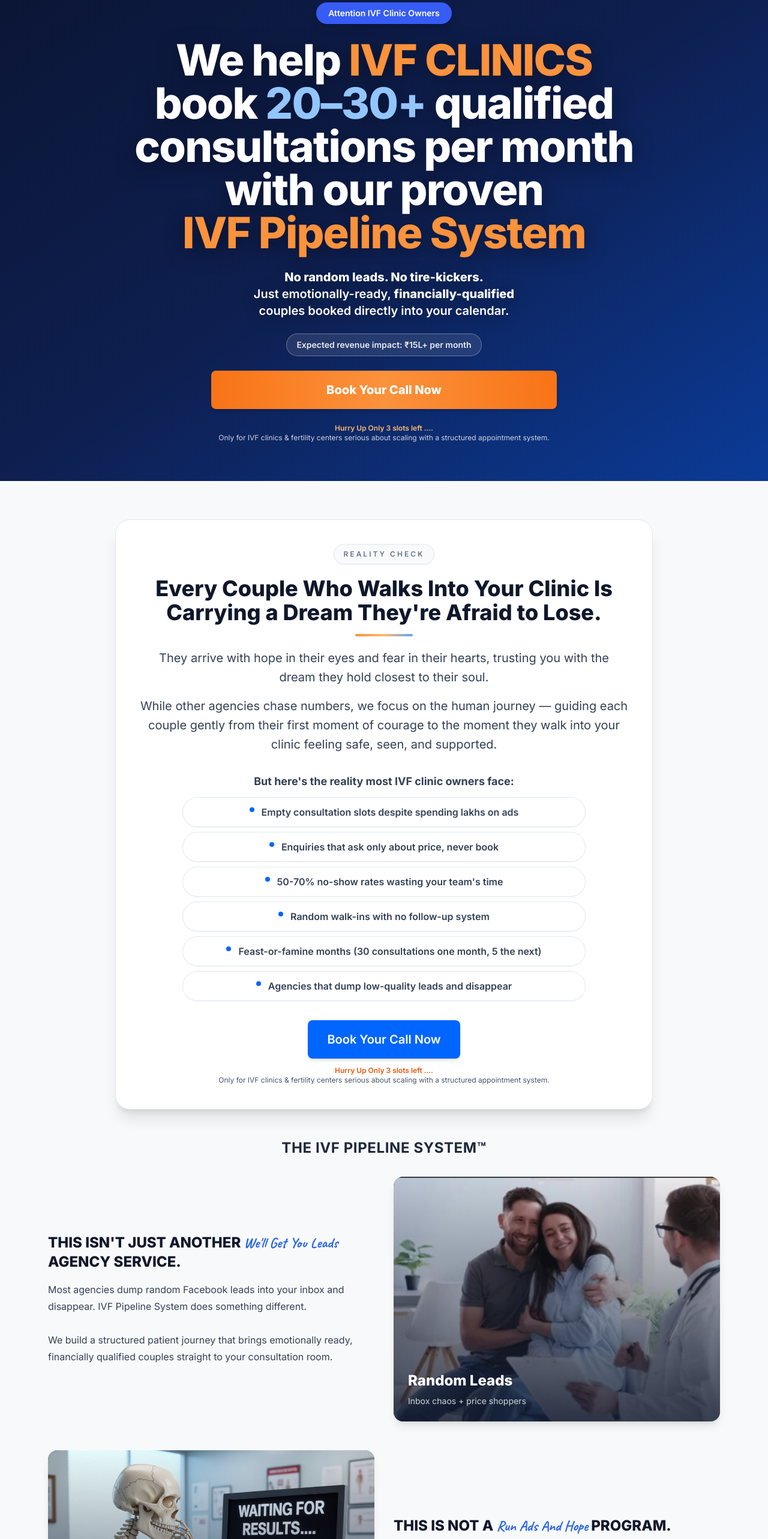
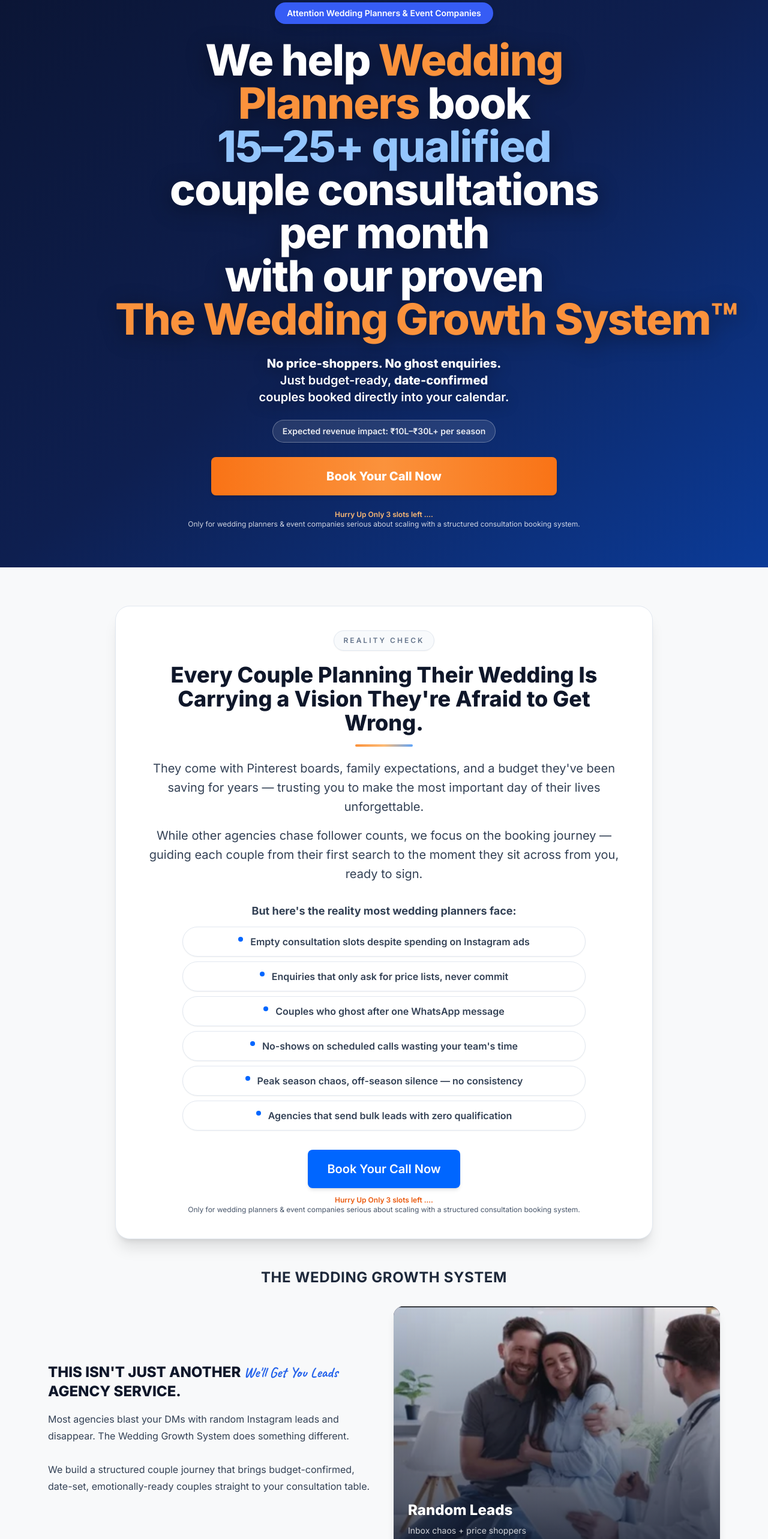
Before and after one commit to AbhiramBharadwaj/WebflowAgencyVasav, a React (Vite) app: page / in a window 1280 px wide. Shown: the part 60-2626 px from the top of the page at 60% size. Built offline with nearby package versions, Linux system fonts and the light colour scheme; a web font is replaced by a local one.

Commit message:
Added Basic Wedding Related Changes

```diff
--- a/index.html
+++ b/index.html
@@ -3,17 +3,17 @@
   <head>
     <meta charset="UTF-8" />
     <meta name="viewport" content="width=device-width, initial-scale=1.0" />
-    <title>Book 20-30+ IVF Consultations Monthly | IVF Pipeline System</title>
+    <title>Book 15–25+ Wedding Consultations Monthly | The Wedding Growth System</title>
 
     <meta
       name="description"
-      content="Get qualified IVF consultation bookings every month with our proven patient acquisition system. Trusted by fertility clinics across India. Book your Call Now!"
+      content="Get qualified wedding consultation bookings every month with our proven Wedding Growth System. Trusted by wedding planners and event companies."
     />
-    <meta name="author" content="IVF Pipeline System" />
-    <meta property="og:title" content="IVF Pipeline System" />
+    <meta name="author" content="The Wedding Growth System" />
+    <meta property="og:title" content="The Wedding Growth System" />
     <meta
       property="og:description"
-      content="Book 20-30+ qualified IVF consultations per month with a complete patient-to-appointment system built for fertility clinics."
+      content="Book 15–25+ qualified couple consultations per month with a complete wedding consultation booking system."
     />
     <meta property="og:type" content="website" />
     <meta property="og:url" content="https://primeadagency.com" />
--- a/src/pages/Index.tsx
+++ b/src/pages/Index.tsx
@@ -12,12 +12,12 @@ type FormData = {
 };
 
 const realityPoints = [
-  "Empty consultation slots despite spending lakhs on ads",
-  "Enquiries that ask only about price, never book",
-  "50-70% no-show rates wasting your team's time",
-  "Random walk-ins with no follow-up system",
-  "Feast-or-famine months (30 consultations one month, 5 the next)",
-  "Agencies that dump low-quality leads and disappear",
+  "Empty consultation slots despite spending on Instagram ads",
+  "Enquiries that only ask for price lists, never commit",
+  "Couples who ghost after one WhatsApp message",
+  "No-shows on scheduled calls wasting your team's time",
+  "Peak season chaos, off-season silence — no consistency",
+  "Agencies that send bulk leads with zero qualification",
 ];
 
 const systemHighlights = [
@@ -26,7 +26,7 @@ const systemHighlights = [
     accent: "We'll Get You Leads",
     titleSuffix: "AGENCY SERVICE.",
     body:
-      "Most agencies dump random Facebook leads into your inbox and disappear. IVF Pipeline System does something different.\n\nWe build a structured patient journey that brings emotionally ready, financially qualified couples straight to your consultation room.",
+      "Most agencies blast your DMs with random Instagram leads and disappear. The Wedding Growth System does something different.\n\nWe build a structured couple journey that brings budget-confirmed, date-set, emotionally-ready couples straight to your consultation table.",
     cardTitle: "Random Leads",
     cardNote: "Inbox chaos + price shoppers",
     cardClass: "from-slate-900 via-slate-800 to-blue-900",
@@ -35,10 +35,10 @@ const systemHighlights = [
   },
   {
     titlePrefix: "THIS IS NOT A",
-    accent: "Run Ads And Hope",
+    accent: "Post Reels And Pray",
     titleSuffix: "PROGRAM.",
     body:
-      "We don't rely on luck, boosted posts, or broad targeting.\n\nWe engineer a complete appointment pipeline using data, psychology, and trust-building touchpoints so every enquiry moves closer to your clinic, step-by-step.",
+      "We don't rely on viral posts, boosted stories, or spray-and-pray targeting.\n\nWe engineer a complete inquiry-to-booking pipeline using data, emotional psychology, and trust-building touchpoints — so every lead moves closer to signing with you, step by step.",
     cardTitle: "Waiting For Results",
     cardNote: "Low intent. Slow follow-up.",
     cardClass: "from-slate-900 via-indigo-900 to-slate-900",
@@ -47,10 +47,10 @@ const systemHighlights = [
   },
   {
     titlePrefix: "THIS IS A FULL-STACK",
-    accent: "Patient-Appointment",
+    accent: "Couple-to-Consultation",
     titleSuffix: "SYSTEM.",
     body:
-      "A complete, end-to-end infrastructure built to help IVF clinics move from unpredictable walk-ins to stable, systemised, high-quality consultations every month — without chasing referrals or discount-driven marketing.",
+      "A complete, end-to-end infrastructure built to help wedding companies move from random WhatsApp enquiries to stable, systemised, high-value consultations every month — without depending on referrals or last-minute discounts.",
     cardTitle: "Systemised Flow",
     cardNote: "Booked consultations, every week.",
     cardClass: "from-slate-900 via-slate-800 to-emerald-900",
@@ -127,67 +127,59 @@ const components = [
 
 const qualificationBoxes = [
   {
-    title: "Deep Clinic Alignment Check",
+    title: "Deep Business Alignment",
     body:
-      "We review whether your clinic's values, ethics, and treatment approach align with our trust-building patient pathway.\n\nSince IVF decisions are emotional and sensitive, we only partner with clinics committed to care, clarity, and ethical communication.",
+      "We review whether your planning style, service quality, and client communication aligns with our trust-building inquiry pathway.\n\nSince wedding decisions are deeply emotional and family-driven, we only partner with planners committed to clarity and honest expectations.",
   },
   {
     title: "Growth Positioning Opportunities",
     body:
-      "We examine your clinic's current visibility, strengths, and differentiation within your market.\n\nIf your positioning is unclear or outdated, conversions suffer.\n\nYou don't need fancy branding — just clarity and a strong treatment message.",
+      "We examine your current visibility, strengths, and what sets you apart in your city's market.\n\nIf your positioning is unclear or undifferentiated, bookings will suffer — you don't need a fancy portfolio, just a clear package and a strong promise.",
   },
   {
     title: "Quality vs. Quantity Focus",
     body:
-      "We prefer clinics that want consistent, meaningful appointments — not low-quality lead dumps or bargain hunters.\n\nIf your focus is long-term growth and real IVF cycle starts, our system will be an excellent fit.\n\nClients remember impact, not just money.",
+      "We prefer planners who want consistent, high-value bookings — not bulk enquiry dumps or budget-only shoppers.\n\nIf your focus is long-term growth and real event contracts, our system will be an excellent fit.",
   },
 ];
 
 const readinessChecks = [
-  "You want more IVF consultations every month without increasing your current ad spend.",
-  "Your team struggles to follow up consistently, and you want a system that does it reliably.",
-  "You want a predictable, structured IVF appointment system instead of random leads.",
-  "You want clarity on exactly where your clinic is losing enquiries in the patient journey.",
-  "You want to improve your enquiry → consultation → walk-in conversions with a proven framework.",
-  "You want a done-for-you system so your clinic grows even when you're not monitoring everything yourself.",
+  "You want more qualified wedding consultations every month without doubling your ad spend.",
+  "Your team struggles to follow up with every enquiry consistently, and you want a system that does it automatically.",
+  "You want a predictable, structured inquiry system instead of depending on referrals and word of mouth.",
+  "You want clarity on exactly where you're losing couples in the enquiry journey.",
+  "You want to improve your enquiry → consultation → signed contract conversions with a proven framework.",
+  "You want a done-for-you system so your business grows even during off-season.",
 ];
 
 const faqs = [
   {
-    q: "How is the IVF Pipeline System different from regular agencies?",
-    a: "We Focus On Booked IVF Consultations, Not Random Leads, Using A Complete Patient-to-Appointment Pipeline That Pre-Qualifies Every Couple Before They Reach You.",
+    q: "How is the Wedding Leads Pipeline different from regular agencies?",
+    a: "We focus on booked consultations, not random leads, using a complete couple-to-appointment pipeline that pre-qualifies every enquiry before they reach you.",
   },
   {
     q: "How soon can we expect results?",
-    a: "Most Clinics Start Receiving Qualified Consultation Bookings Within 7-14 Days Of Launch, With 20-30+ Monthly Appointments By Week 3-4.",
+    a: "(Keep closed — answer on call)",
   },
   {
-    q: "Will you work with other IVF clinics in my city?",
-    a: "No. We Only Work With 1-2 Clinics Per City To Protect Your Market Share And Ensure You're Not Competing With Our Own Clients.",
+    q: "Will you work with other wedding planners in my city?",
+    a: "(Keep closed — exclusivity angle)",
   },
   {
-    q: "What if it doesn't work for my clinic?",
-    a: "We Guarantee 20+ Qualified Appointments In Your First 30 Days, Or We Keep Working At No Additional Cost Until We Hit That Number.",
+    q: "What if it doesn't work for my company?",
+    a: "(Keep closed — your guarantee answer)",
   },
   {
-    q: "Do I need a website or marketing experience?",
-    a: "No. We Build The Complete System For You — Landing Pages, Follow-Up Automation, Calendar Integration — You Just Show Up For Consultations.",
+    q: "Do I need a website or social media presence?",
+    a: "(Keep closed)",
   },
   {
     q: "What type of couples will this attract?",
-    a: "Emotionally Ready, Financially Qualified Couples Who Are Actively Searching For IVF Treatment And Ready To Book Within 30-90 Days.",
-  },
-  {
-    q: "Why is the IVF Pipeline System™ effective?",
-    a: "It's Built On Data From 50+ IVF Clinics, Uses Patient Psychology At Every Step, And Pre-Qualifies Based On Budget, Timeline, And Readiness — Not Just Random Clicks.",
+    a: "(Keep closed)",
   },
   {
     q: "Is there a long-term contract?",
-    a: "We Recommend 90 Days To Fully Optimize Your Pipeline, But We Offer Flexible Options Based On Your Clinic's Needs And Commitment Level.",
-  },
-  {
-    q: "Do you guarantee IVF cycle starts?",
-    a: "We Guarantee Consultation Bookings (20-30+/Month). Cycle Conversions Depend On Your Consultation Quality, Pricing, And Patient Experience.",
+    a: "(Keep closed)",
   },
 
 ];
@@ -197,7 +189,7 @@ const Index = () => {
   const [isFormOpen, setIsFormOpen] = useState(false);
   const [errors, setErrors] = useState<string | null>(null);
   const [isSubmitting, setIsSubmitting] = useState(false);
-  const [activeFAQ, setActiveFAQ] = useState(0);
+  const [activeFAQ, setActiveFAQ] = useState(-1);
   const [formData, setFormData] = useState<FormData>({
     name: "",
     id: "",
@@ -267,7 +259,7 @@ const Index = () => {
         status: "New Lead",
         qna_simple: `owner: ${ownerLabel}`,
         whatsapp_message:
-          `*🚨 NEW LEAD ENQUIRY - IVF PIPELINE SYSTEM!*\n\n` +
+          `*🚨 NEW LEAD ENQUIRY - THE WEDDING GROWTH SYSTEM!*\n\n` +
           `🔥 Status: New Lead\n` +
           `🕒 Received Time: ${receivedTime}\n` +
           `👤 Name: ${formData.name.trim()}\n` +
@@ -320,7 +312,7 @@ const Index = () => {
   const renderCtaNote = (textClass: string, accentClass: string) => (
     <div className={`mt-3 text-center text-xs ${textClass}`}>
       <div className={`font-semibold ${accentClass}`}>Hurry Up Only 3 slots left ....</div>
-      <div>Only for IVF clinics &amp; fertility centers serious about scaling with a structured appointment system.</div>
+      <div>Only for wedding planners &amp; event companies serious about scaling with a structured consultation booking system.</div>
     </div>
   );
 
@@ -331,18 +323,20 @@ const Index = () => {
           <div className="mx-auto flex min-h-[88vh] max-w-6xl flex-col items-center justify-center gap-6 px-4 py-16 text-center">
             <div className="space-y-6">
               <div className="mx-auto w-fit rounded-full bg-[#365CF5] px-5 py-2 text-sm font-semibold text-white shadow-lg">
-                Attention IVF Clinic Owners
+                Attention Wedding Planners &amp; Event Companies
               </div>
               <h1
                 className="mx-auto max-w-4xl text-4xl font-black leading-tight tracking-tight drop-shadow-[0_6px_18px_rgba(0,0,0,0.45)] sm:text-6xl lg:text-7xl"
                 style={{ textWrap: "balance" }}
               >
                 <span className="block">
-                  We help <span className="text-orange-400">IVF CLINICS</span> book{" "}
-                  <span className="text-blue-300">20–30+</span> qualified consultations per month
+                  We help <span className="text-orange-400">Wedding Planners</span> book
                 </span>
+                <span className="block text-blue-300">15–25+ qualified</span>
+                <span className="block">couple consultations</span>
+                <span className="block">per month</span>
                 <span className="block">with our proven</span>
-                <span className="block text-orange-400 sm:whitespace-nowrap">IVF Pipeline System</span>
+                <span className="block text-orange-400 sm:whitespace-nowrap">The Wedding Growth System™</span>
               </h1>
 
               <p className="handwritten text-xl font-semibold text-white drop-shadow-[0_4px_12px_rgba(0,0,0,0.45)] sm:text-2xl"></p>
@@ -352,15 +346,15 @@ const Index = () => {
                 className="mx-auto max-w-3xl text-lg font-semibold leading-relaxed text-white drop-shadow-[0_4px_12px_rgba(0,0,0,0.45)] sm:text-xl"
                 style={{ textWrap: "balance" }}
               >
-                <span className="block font-black">No random leads. No tire-kickers.</span>
+                <span className="block font-black">No price-shoppers. No ghost enquiries.</span>
                 <span className="block">
-                  Just emotionally-ready, <span className="font-black">financially-qualified</span>
+                  Just budget-ready, <span className="font-black">date-confirmed</span>
                 </span>
                 <span className="block">couples booked directly into your calendar.</span>
               </p>
 
               <div className="mx-auto w-fit rounded-full border border-white/30 bg-white/10 px-4 py-2 text-sm font-semibold text-white/90 shadow-sm">
-                Expected revenue impact: ₹15L+ per month
+                Expected revenue impact: ₹10L–₹30L+ per season
               </div>
 
 
@@ -386,18 +380,18 @@ const Index = () => {
                 Reality Check
               </div>
               <h2 className="text-3xl font-extrabold sm:text-4xl">
-                Every Couple Who Walks Into Your Clinic Is Carrying a Dream They're Afraid to Lose.
+                Every Couple Planning Their Wedding Is Carrying a Vision They're Afraid to Get Wrong.
               </h2>
               <div className="mx-auto mt-4 h-1 w-24 rounded-full bg-gradient-to-r from-orange-400 via-orange-300 to-blue-400" />
               <p className="mt-5 text-xl leading-8 text-slate-700">
-                They arrive with hope in their eyes and fear in their hearts, trusting you with the dream they hold closest to their soul.
+                They come with Pinterest boards, family expectations, and a budget they've been saving for years — trusting you to make the most important day of their lives unforgettable.
               </p>
               <p className="mt-4 text-xl leading-8 text-slate-700">
-                While other agencies chase numbers, we focus on the human journey — guiding each couple gently from their first moment of courage to the moment they walk into your clinic feeling safe, seen, and supported.
+                While other agencies chase follower counts, we focus on the booking journey — guiding each couple from their first search to the moment they sit across from you, ready to sign.
               </p>
 
               <div className="mt-8 space-y-3 text-center text-lg leading-8 text-slate-700">
-                <p className="text-lg font-bold text-slate-700">But here's the reality most IVF clinic owners face:</p>
+                <p className="text-lg font-bold text-slate-700">But here's the reality most wedding planners face:</p>
                 <div className="mx-auto flex max-w-2xl flex-col items-center gap-2">
                   {realityPoints.map((item) => (
                     <div
@@ -423,7 +417,7 @@ const Index = () => {
             </div>
 
             <div className="mt-12 text-center">
-              <h3 className="text-2xl font-bold uppercase tracking-wide text-slate-800">The IVF Pipeline System™</h3>
+              <h3 className="text-2xl font-bold uppercase tracking-wide text-slate-800">The Wedding Growth System</h3>
             </div>
 
             <div className="mt-8 space-y-12">
@@ -464,10 +458,10 @@ const Index = () => {
 
             <div className="mt-12 text-center">
               <h3 className="text-2xl font-black text-slate-900 sm:text-3xl">
-                THIS IS A FULL STACK <span className="text-blue-600">IVF BUSINESS-BUILDING SYSTEM.</span>
+                THIS IS A FULL STACK <span className="text-blue-600">WEDDING BUSINESS-BUILDING SYSTEM.</span>
               </h3>
               <p className="mt-4 text-lg text-slate-700">
-                Because fertility decisions aren’t made through casual ads. They’re shaped by a structured, emotionally intelligent system that transforms online interest into real appointments with your clinic.
+                Because wedding decisions aren't made through a single ad. They're shaped by a structured, emotionally intelligent system that transforms online interest into real signed contracts with your company.
               </p>
             </div>
 
@@ -494,12 +488,12 @@ const Index = () => {
                 ⚠️ Important
               </div>
               <h2 className="mt-4 text-3xl font-bold text-slate-900 sm:text-4xl">
-                We're Extremely Selective About Which IVF Clinics We Work With
+                We're Extremely Selective About Which Wedding Companies We Work With
               </h2>
-              <p className="mt-3 text-lg text-slate-700">Currently, We Only Accept Clinics That Meet Our Top 10% Standards</p>
+              <p className="mt-3 text-lg text-slate-700">Currently, We Only Accept Planners That Meet Our Top 10% Standards</p>
               <p className="mt-3 text-base text-slate-600">
-                Predictable IVF growth only works when we partner with clinics who are serious about patient care and system-driven results.
-                This is how we evaluate if your clinic is the right fit:
+                Predictable wedding growth only works when we partner with planners who are serious about client experience and system-driven results.
+                This is how we evaluate fit:
               </p>
             </div>
 
@@ -565,7 +559,7 @@ const Index = () => {
               APPLY FOR THIS <span className="text-blue-600">ONLY IF…</span>
             </h2>
             <p className="mt-3 text-center text-lg text-slate-700 sm:text-xl">
-              We don't care how big your clinic is. We care how committed you are. If you want predictable growth, we have the system to ignite it.
+              We don't care how large your team is. We care how serious you are about growth.
             </p>
             <div className="mx-auto mt-10 grid max-w-4xl gap-4 md:grid-cols-2">
               {readinessChecks.map((item, idx) => (
@@ -627,10 +621,10 @@ const Index = () => {
 
         <section className="bg-gradient-to-br from-[#0B1534] via-[#0E1F50] to-[#0B3B98] py-16 text-white">
           <div className="mx-auto max-w-5xl px-4 text-center">
-            <h2 className="text-4xl font-bold sm:text-5xl">You're One Step Away From Becoming The Clinic That Gives Hope a Real Chance</h2>
+            <h2 className="text-4xl font-bold sm:text-5xl">You're One Step Away From Becoming The Planner Every Couple Remembers</h2>
             <p className="mt-4 text-xl text-slate-100">
-              Most clinics lose couples not because they lack expertise... but because worried, emotional families never get the clarity, confidence, and guidance they desperately need.
-              With our system, every couple feels supported, understood, and ready to take their next step with you.
+              Most wedding companies lose clients not because they lack talent... but because excited, overwhelmed couples never got the clarity, confidence, and guidance they needed to say yes.
+              With our system, every couple feels understood, supported, and ready to sign with you.
             </p>
             <div className="mt-8 flex flex-col items-center gap-3">
               <button
@@ -642,7 +636,7 @@ const Index = () => {
               {renderCtaNote("text-white/80", "text-orange-300")}
 
               <p className="text-xs italic text-slate-300">
-                Your application will be carefully reviewed. If your clinic isn't a suitable fit, we'll let you know honestly and respectfully.
+                Your application will be carefully reviewed. If your company isn't a suitable fit, we'll let you know honestly and respectfully.
               </p>
             </div>
           </div>
@@ -699,7 +693,7 @@ const Index = () => {
                 </label>
 
                 <div className="space-y-3 rounded-lg bg-slate-50 p-4">
-                  <div className="text-sm font-semibold text-slate-800">Are you the owner of IVF clinic / fertility center ?*</div>
+                  <div className="text-sm font-semibold text-slate-800">Are you the owner or decision-maker of a wedding planning / event management company?*</div>
                   <div className="grid gap-3 md:grid-cols-2">
                     {[
                       { label: "✅ Yes", value: "yes" },
@@ -719,7 +713,7 @@ const Index = () => {
                   </div>
                   {formData.owner === "no" && (
                     <div className="rounded-lg border border-amber-200 bg-amber-50 px-4 py-3 text-sm text-amber-800">
-                      Our system/program/service is not applicable to you at this moment, thanks for your time.
+                      This program is designed for business owners. If you're a team member, please share this with your founder.
                     </div>
                   )}
                 </div>
```
